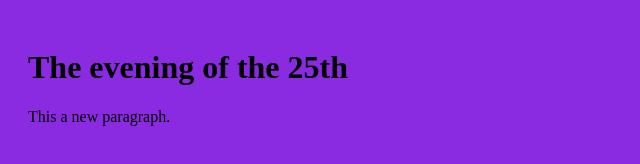
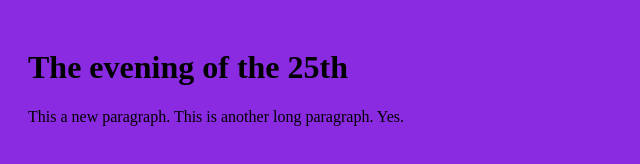
Before and after one commit to adonegan/25september, a plain HTML site: page index.html in a window 1280 px wide. Shown: the whole page, without its empty margins (0-640 px from the left). Drawn offline with Linux system fonts and the light colour scheme.

Commit message:
second commit

```diff
--- a/index.html
+++ b/index.html
@@ -9,6 +9,6 @@
 </head>
 <body>
     <h1>The evening of the 25th</h1>
-    <p>This a new paragraph.</p>
+    <p>This a new paragraph. This is another long paragraph. Yes.</p>
 </body>
 </html>
```
